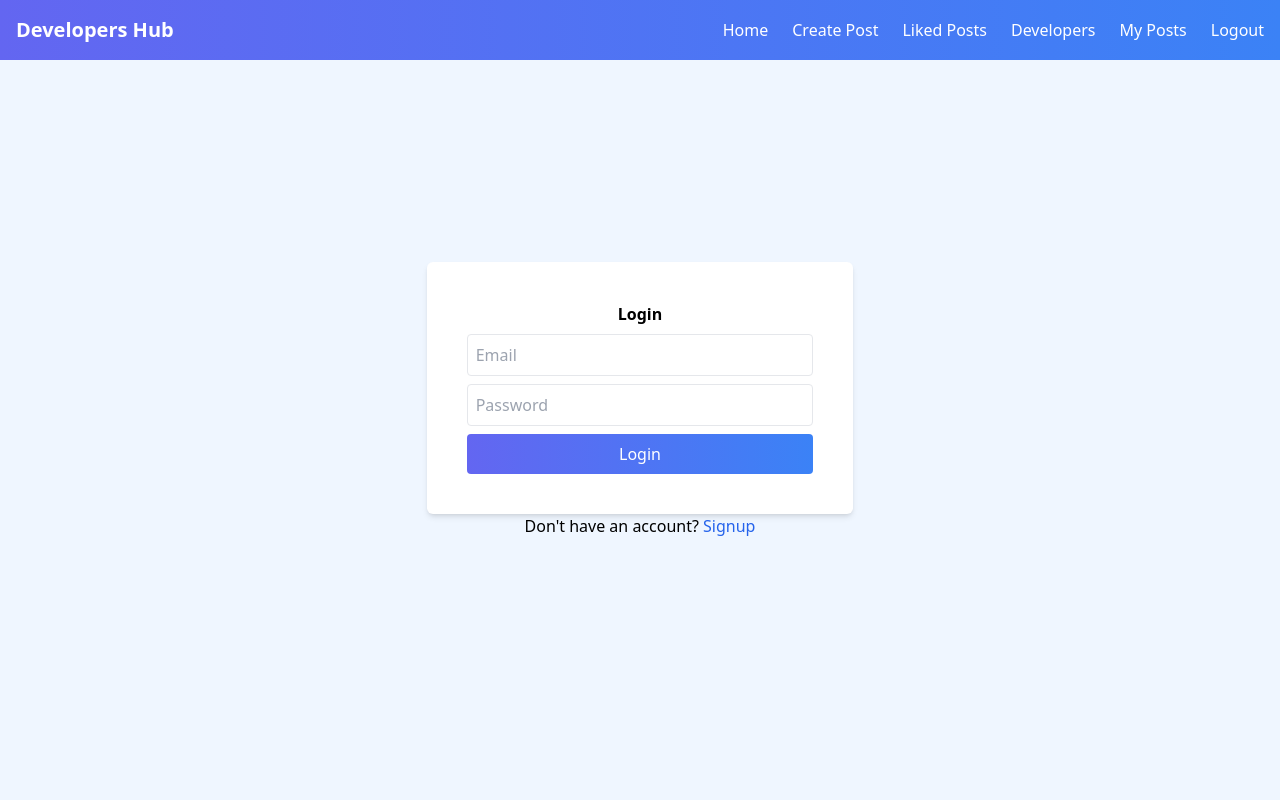
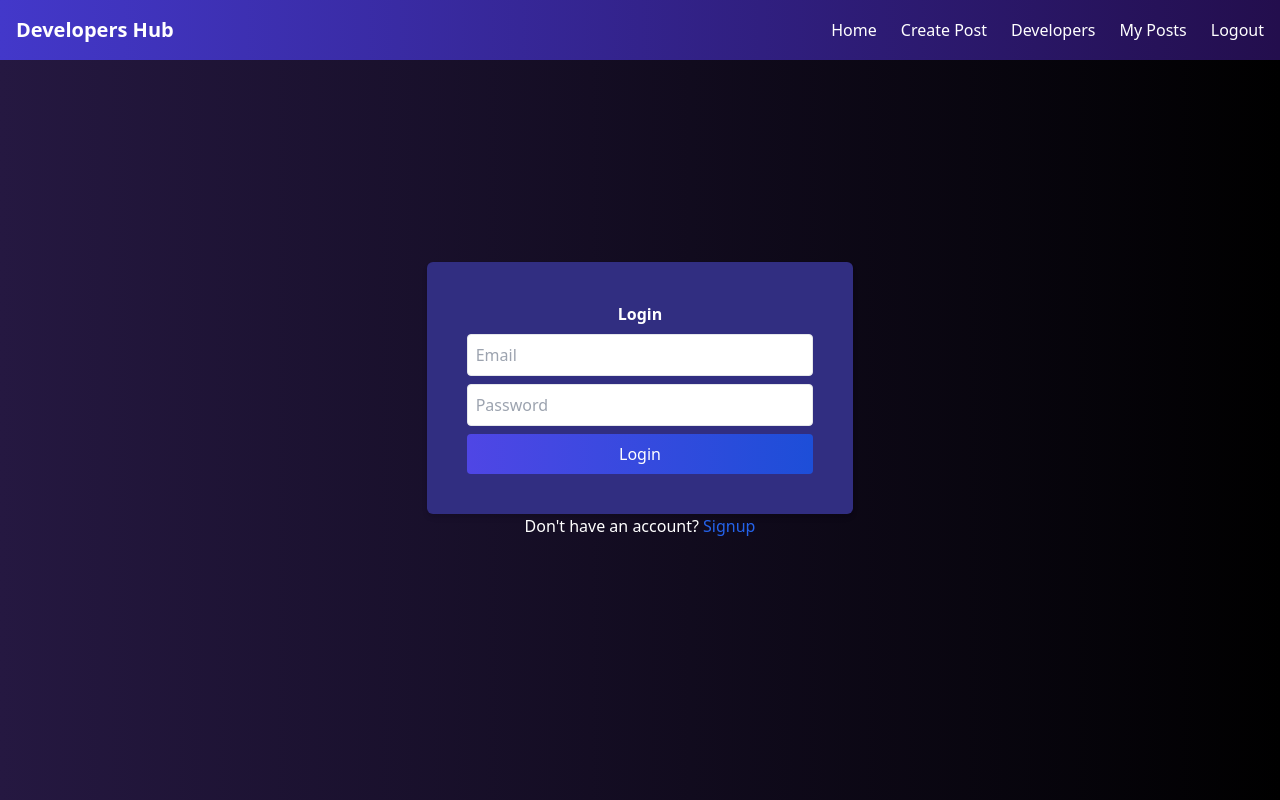
Before and after one commit to PraveenGokavarapu12/Developers-Hub, a React (Create React App) app in the folder frontend/: page /login in a window 1280 px wide. Built offline with nearby package versions, Linux system fonts and the light colour scheme; sample sign-in values are in the browser's storage.

Commit message:
Changed Background Colors

```diff
--- a/frontend/src/pages/CreatePosts.js
+++ b/frontend/src/pages/CreatePosts.js
@@ -36,13 +36,15 @@ const CreatePosts = () => {
 
   }
   return (
-    <div className="max-w-lg mx-auto p-6 bg-white  rounded-lg m-5 h-auto mt-16">
-     <ReactQuill value={content} onChange={setContent} className='h-60 m-2' />
+   <div className='flex justify-center items-center bg-gradient-to-r from-[#251841] to-black text-white mt-15 min-h-screen'>
+     <div className="max-w-lg mx-auto p-6  rounded-lg m-5 h-auto mt-16 md:w-2/3">
+     <ReactQuill value={content} onChange={setContent} className='h-80  m-2 text-white' />
 
-  <button className="mt-20 w-full bg-blue-500 hover:bg-blue-600 text-white font-semibold py-2 rounded-lg transition duration-200" onClick={onPost}>
+  <button className="mt-20 w-full bg-indigo-700 hover:bg-blue-600 text-white font-semibold py-2 rounded-lg transition duration-200" onClick={onPost}>
     Post
   </button>
 </div>
+   </div>
   )
 }
 
--- a/frontend/src/pages/Login.js
+++ b/frontend/src/pages/Login.js
@@ -37,10 +37,10 @@ const Signup = () => {
     }
 
   return (
-    <div className='flex flex-col items-center justify-center min-h-screen bg-blue-50'>
+    <div className='flex flex-col items-center justify-center min-h-screen bg-gradient-to-r from-[#251841] to-black text-white"'>
         {error && <div className='text-red-500'>{error}</div>}
-      <form  autoComplete="off" onSubmit={onSubmitHandler} className='flex flex-col bg-white p-10 rounded-md shadow-md space-y-2 max-w-md sm:w-3/5 lg:w-2/6'>
-        <h1 className='font-bold text-center'>Login</h1>
+      <form  autoComplete="off" onSubmit={onSubmitHandler} className='flex flex-col bg-indigo-900 p-10 rounded-md shadow-md space-y-2 max-w-md sm:w-3/5 lg:w-2/6'>
+        <h1 className='font-bold text-center text-white'>Login</h1>
 
 
         <input
@@ -63,9 +63,9 @@ const Signup = () => {
           className='p-2 rounded border'
         />
 
-        <button type="submit" className='bg-gradient-to-r from-indigo-500 to-blue-500 text-white p-2 rounded'>Login</button>
+        <button type="submit" className='bg-gradient-to-r from-indigo-600 to-blue-700 hover:from-indigo-600 hover:to-blue-600 p-2 rounded text-white'>Login</button>
       </form>
-      <p>Don't have an account?  <span onClick={()=>navigate('/signup')} className='text-blue-600 cursor-pointer'>Signup</span></p>
+      <p className='text-white'>Don't have an account?  <span onClick={()=>navigate('/signup')} className='text-blue-600 cursor-pointer'>Signup</span></p>
     </div>
   );
 };
--- a/frontend/src/pages/MyPosts.js
+++ b/frontend/src/pages/MyPosts.js
@@ -57,7 +57,7 @@ const MyPosts = (id) => {
   return (
 
 
-    <div className='flex flex-col justify-start items-center p-4 min-w-full mt-16'>
+    <div className='flex flex-col justify-start items-center p-4 min-w-full mt-15 bg-gradient-to-r from-[#251841] to-black text-white pt-12'>
       {loading ? (
         <div className='flex items-center justify-center min-h-screen'>
           <div className='loader text-lg text-blue-500'>Loading... Just a Sec!</div>
--- a/frontend/src/pages/Navbar.js
+++ b/frontend/src/pages/Navbar.js
@@ -10,7 +10,7 @@ const Navbar = () => {
     navigate('/login')
   }
   return (
-    <nav className=" p-4 bg-gradient-to-r from-indigo-500 to-blue-500 text-white top-0 fixed z-50 left-0 w-full mb-8">
+    <nav className=" p-4 bg-gradient-to-r from-indigo-700 to-[#230e4d] text-white top-0 fixed z-50 left-0 w-full mb-10">
       <div className="container mx-auto flex justify-between items-center">
         {/* Logo */}
         <a href="#" className="text-white text-xl font-bold">Developers Hub</a>
@@ -24,7 +24,7 @@ const Navbar = () => {
 
           <li onClick={()=>navigate('/posts')} className="hover:text-gray-200  cursor-pointer" >Home</li>
           <li onClick={()=>navigate('/createpost')} className="hover:text-gray-200 cursor-pointer" >Create Post</li>
-          <li onClick={()=>navigate('/likedposts')} className="hover:text-gray-200 cursor-pointer" >Liked Posts</li>
+
           <li onClick={()=>navigate('/dashboard')} className="hover:text-gray-200 cursor-pointer" >Developers</li>
           <li My onClick={()=>navigate('/myposts')} className="hover:text-gray-200 cursor-pointer"> My Posts</li>
           <li className="hover:text-red-600 cursor-pointer" onClick={onCLickLogout}>Logout</li>
@@ -53,7 +53,7 @@ const Navbar = () => {
       <>
          <li onClick={()=>navigate('/posts')} className="hover:text-gray-200  cursor-pointer" >Home</li>
           <li onClick={()=>navigate('/createpost')} className="hover:text-gray-200 cursor-pointer" >Create Post</li>
-          <li onClick={()=>navigate('/likedposts')} className="hover:text-gray-200 cursor-pointer" >Liked Posts</li>
+
           <li onClick={()=>navigate('/dashboard')} className="hover:text-gray-200 cursor-pointer" >Developers</li>
           <li My onClick={()=>navigate('/myposts')} className="hover:text-gray-200 cursor-pointer"> My Posts</li>
           <li className="hover:text-red-600" onClick={onCLickLogout}>Logout</li>
--- a/frontend/src/pages/Posts.js
+++ b/frontend/src/pages/Posts.js
@@ -58,23 +58,23 @@ const MyPosts = () => {
   };
 
   return (
-    <div className="flex flex-col justify-start items-center p-4 w-full mt-16">
+    <div className="flex flex-col justify-start items-center pt-12 p-4 w-full mt-15 bg-gradient-to-r from-[#251841] to-black text-white">
 
 
 
       {loading ? (
         <div className="flex items-center justify-center min-h-screen">
-          <div className="loader text-lg text-blue-600">Loading... Just a Sec!</div>
+          <div className="loader text-lg text-blue-400">Loading... Just a Sec!</div>
         </div>
       ) : data.length !== 0 ? (
         <div className="m-2 p-2 rounded-lg w-full md:w-3/4">
-           <h1 className="text-xl font-bold text-blue-800 m-2 self-left">Recent Posts</h1>
+           <h1 className="text-xl font-bold text-blue-400 m-2 self-left">Recent Posts</h1>
            {data.map((post) => (
             <div key={post._id}>
               {/* User Info */}
               <div className="flex items-center">
                 <FaUser className="text-3xl sm:text-5xl text-slate-500 bg-slate-100 p-2 md:p-3 rounded-full ml-5 m-5" />
-                <div className="mx-2 font-bold text-blue-900 w-full md:w-2/6 p-2 rounded-lg">
+                <div className="mx-2 font-bold text-blue-400 w-full md:w-2/6 p-2 rounded-lg">
                   <div className="flex items-center space-x-1">
                     <h1 className="text-center md:text-left">{post.user_id.name}</h1>
                     <MdVerified />
--- a/frontend/src/pages/Signup.js
+++ b/frontend/src/pages/Signup.js
@@ -49,8 +49,8 @@ const Signup = () => {
   };
 
   return (
-    <div className='flex flex-col items-center justify-center min-h-screen bg-blue-50'>
-      <form onSubmit={onSubmitHandler} autoComplete="off" className='flex flex-col bg-white p-10 rounded-md shadow-md space-y-3 max-w-md sm:w-3/5 lg:w-2/6'>
+    <div className='flex flex-col items-center justify-center min-h-screen bg-gradient-to-r from-[#251841] to-black text-white'>
+      <form onSubmit={onSubmitHandler} autoComplete="off" className='flex flex-col bg-indigo-900 p-10 rounded-md shadow-md space-y-3 max-w-md sm:w-3/5 lg:w-2/6'>
         <h1 className='font-bold text-center'>Sign Up</h1>
         {error && <div className='text-red-500'>{error}</div>}
         <input
@@ -95,7 +95,7 @@ const Signup = () => {
           placeholder="Confirm Password"
           className='p-2 rounded border'
         />
-        <button type="submit" className='bg-gradient-to-r from-indigo-500 to-blue-500 text-white p-2 rounded'>Sign Up</button>
+        <button type="submit" className='bg-gradient-to-r from-indigo-600 to-blue-700 hover:from-indigo-600 hover:to-blue-600 p-2 rounded text-white'>Sign Up</button>
       </form>
     </div>
   );
--- a/frontend/src/pages/UserDetails.js
+++ b/frontend/src/pages/UserDetails.js
@@ -36,10 +36,10 @@ const UserDetails = () => {
   }
 
   return (
-    <div className='flex flex-col items-center justify-start min-h-screen  px-4 bg-blue-50 mt-16'>
+    <div className='flex flex-col items-center justify-start min-h-screen  px-4 bg-gradient-to-r from-[#251841] to-black text-white mt-15 pt-12'>
       <div className=' w-full sm:w-3/4 h-auto m-3 p-5 sm:p-10 rounded-lg flex flex-col sm:flex-row items-center'>
         <FaUser className='text-6xl sm:text-9xl text-slate-500 bg-slate-100 p-3 rounded-full mb-4 sm:mb-0 sm:ml-5 sm:m-5' />
-        <div className='mx-2 font-bold text-purple-950 w-full sm:w-2/6 text-center sm:text-left'>
+        <div className='mx-2 font-bold w-full sm:w-2/6 text-center sm:text-left'>
           <h1>{data.user.name}</h1>
           <h2 className='font-normal'>Email: {data.user.email}</h2>
           <ul className='list-disc list-inside'>
```
Also changed, not shown: frontend/src/pages/Dashboard.js (+8 -7 lines).
